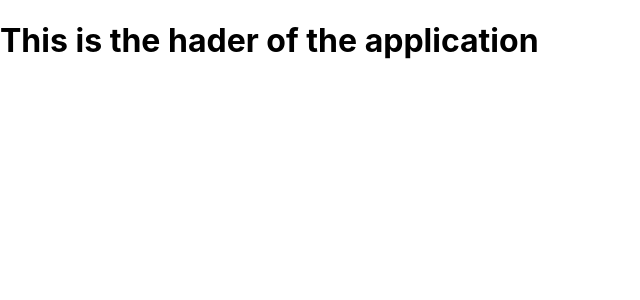
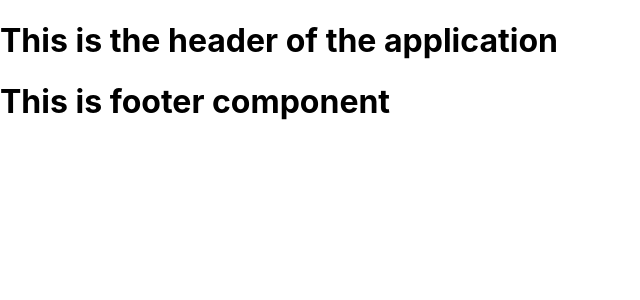
Before and after one commit to santhosh-natarajan/product, a React (Create React App) app: page / in a window 1280 px wide. Shown: the top 300 px of the page, without its empty margins (0-640 px from the left). Built offline with nearby package versions, Linux system fonts and the light colour scheme.

Commit message:
Footer component updated

```diff
--- a/src/App.js
+++ b/src/App.js
@@ -1,8 +1,12 @@
+import { Footer } from "./Components/Footer.Component";
 import { Header } from "./Components/Header.Component";
 
 function App() {
   return (
-    <Header />
+    <div>
+        <Header />
+        <Footer/>
+    </div>
   );
 }
 
--- /dev/null
+++ b/src/Components/Footer.Component.js
@@ -0,0 +1,5 @@
+export const Footer = () => {
+    return <div>
+        <h1>This is footer component</h1>
+    </div>
+}
--- a/src/Components/Header.Component.js
+++ b/src/Components/Header.Component.js
@@ -1,5 +1,5 @@
 export const Header = () => {
     return <div>
-        <h1>This is the hader of the application</h1>
+        <h1>This is the header of the application</h1>
     </div>
 }
```
Also changed, not shown: src/Components/FunctionalComponent.js (deleted, +0 -9 lines).
